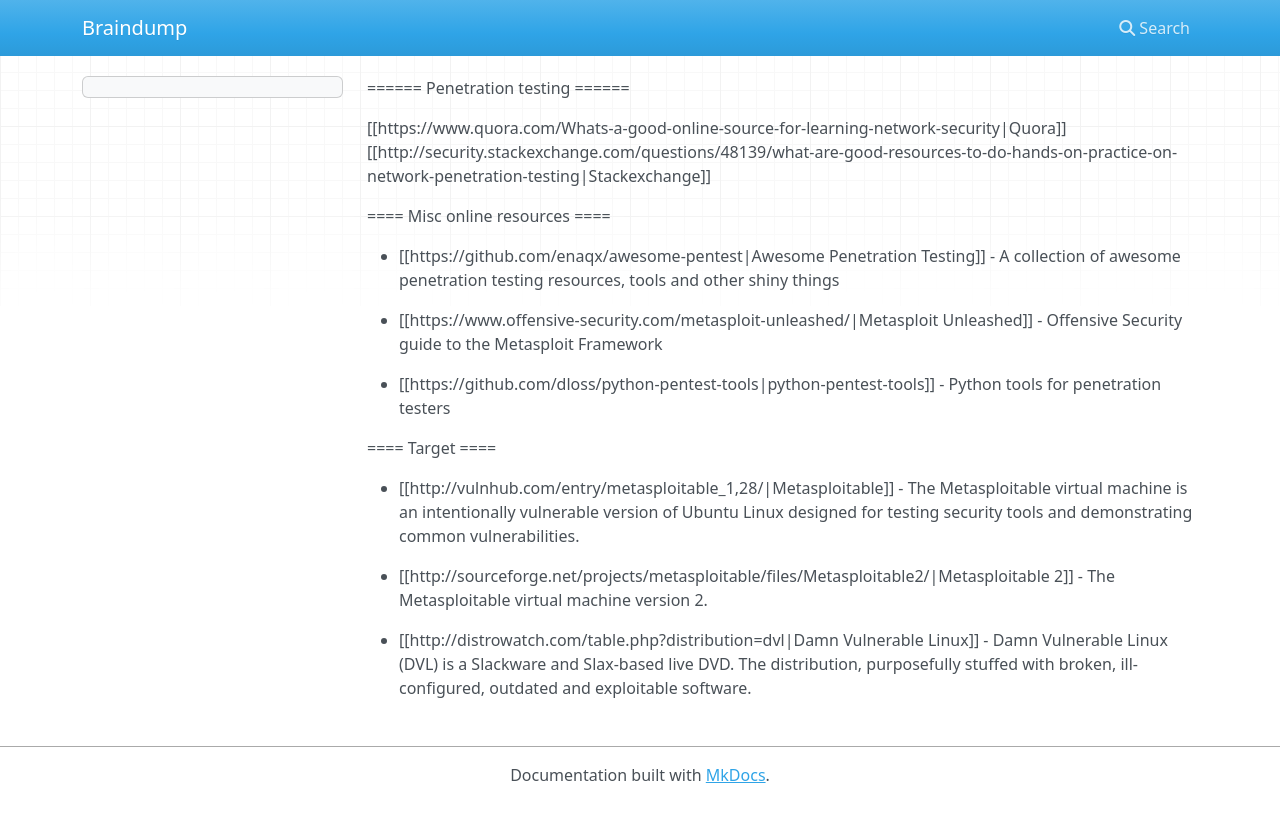
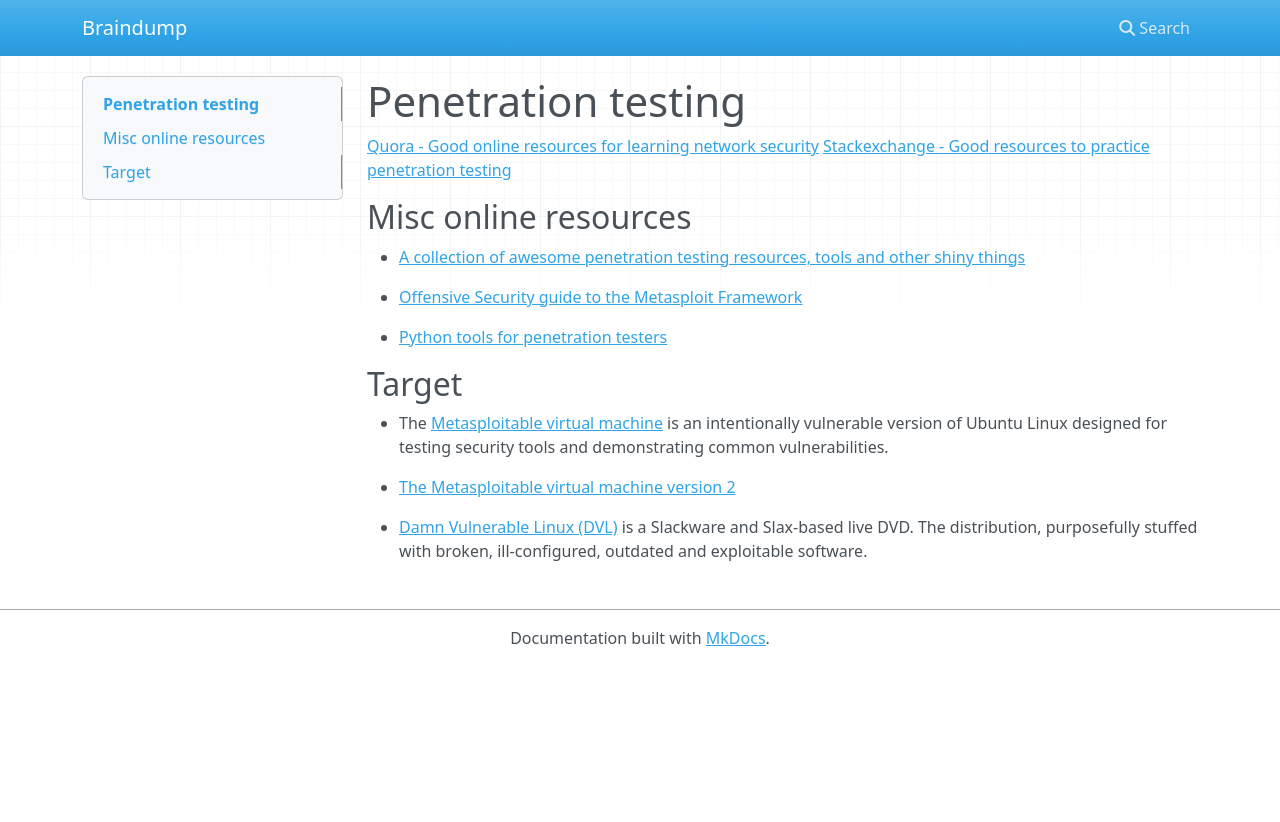
Before and after one commit to anotherMe/braindump, an MkDocs documentation site: the page built from docs/reti/penetration_testing.md, in a window 1280 px wide. Shown: the top 822 px of the page. Built offline with MkDocs 1.6.1, drawn with Linux system fonts in a browser that asks for light colours; nearby versions of some CDN libraries.

Commit message:
Update penetration_testing.md

```diff
--- a/docs/reti/penetration_testing.md
+++ b/docs/reti/penetration_testing.md
@@ -1,21 +1,21 @@
-====== Penetration testing ======
+# Penetration testing
 
-[[https://www.quora.com/Whats-a-good-online-source-for-learning-network-security|Quora]]
-[[http://security.stackexchange.com/questions/48139/what-are-good-resources-to-do-hands-on-practice-on-network-penetration-testing|Stackexchange]]
+[Quora - Good online resources for learning network security](https://www.quora.com/Whats-a-good-online-source-for-learning-network-security)
+[Stackexchange - Good resources to practice penetration testing](http://security.stackexchange.com/questions/48139/what-are-good-resources-to-do-hands-on-practice-on-network-penetration-testing)
 
-==== Misc online resources ====
+## Misc online resources
 
-* [[https://github.com/enaqx/awesome-pentest|Awesome Penetration Testing]] - A collection of awesome penetration testing resources, tools and other shiny things
+* [A collection of awesome penetration testing resources, tools and other shiny things](https://github.com/enaqx/awesome-pentest|Awesome Penetration Testing)
 
-* [[https://www.offensive-security.com/metasploit-unleashed/|Metasploit Unleashed]] - Offensive Security guide to the Metasploit Framework
+* [Offensive Security guide to the Metasploit Framework](https://www.offensive-security.com/metasploit-unleashed/|Metasploit Unleashed)
 
-* [[https://github.com/dloss/python-pentest-tools|python-pentest-tools]] - Python tools for penetration testers
+* [Python tools for penetration testers](https://github.com/dloss/python-pentest-tools|python-pentest-tools)
 
 
-==== Target ====
+## Target
 
-* [[http://vulnhub.com/entry/metasploitable_1,28/|Metasploitable]] - The Metasploitable virtual machine is an intentionally vulnerable version of Ubuntu Linux designed for testing security tools and demonstrating common vulnerabilities.
+* The [Metasploitable virtual machine](http://vulnhub.com/entry/metasploitable_1,28/|Metasploitable) is an intentionally vulnerable version of Ubuntu Linux designed for testing security tools and demonstrating common vulnerabilities.
 
-* [[http://sourceforge.net/projects/metasploitable/files/Metasploitable2/|Metasploitable 2]] - The Metasploitable virtual machine version 2.
+* [The Metasploitable virtual machine version 2](http://sourceforge.net/projects/metasploitable/files/Metasploitable2/|Metasploitable 2)
 
-* [[http://distrowatch.com/table.php?distribution=dvl|Damn Vulnerable Linux]] - Damn Vulnerable Linux (DVL) is a Slackware and Slax-based live DVD. The distribution, purposefully stuffed with broken, ill-configured, outdated and exploitable software.
+* [Damn Vulnerable Linux (DVL)](http://distrowatch.com/table.php?distribution=dvl|Damn Vulnerable Linux) is a Slackware and Slax-based live DVD. The distribution, purposefully stuffed with broken, ill-configured, outdated and exploitable software.
```
